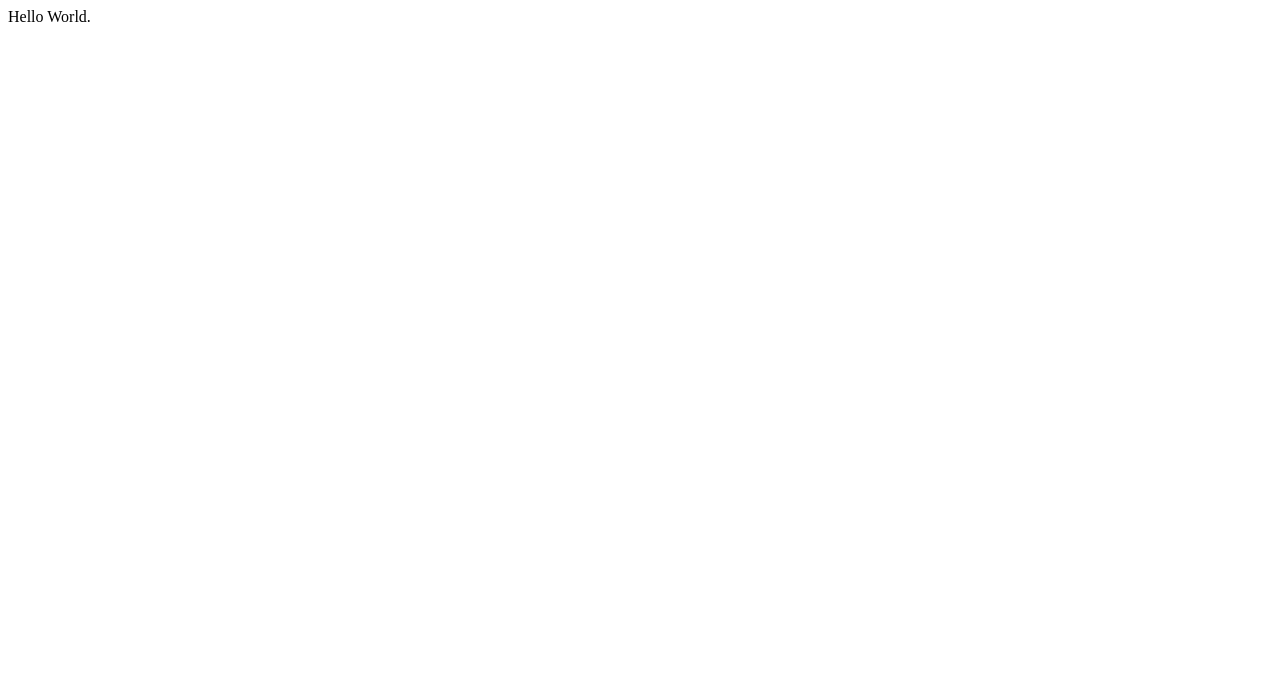
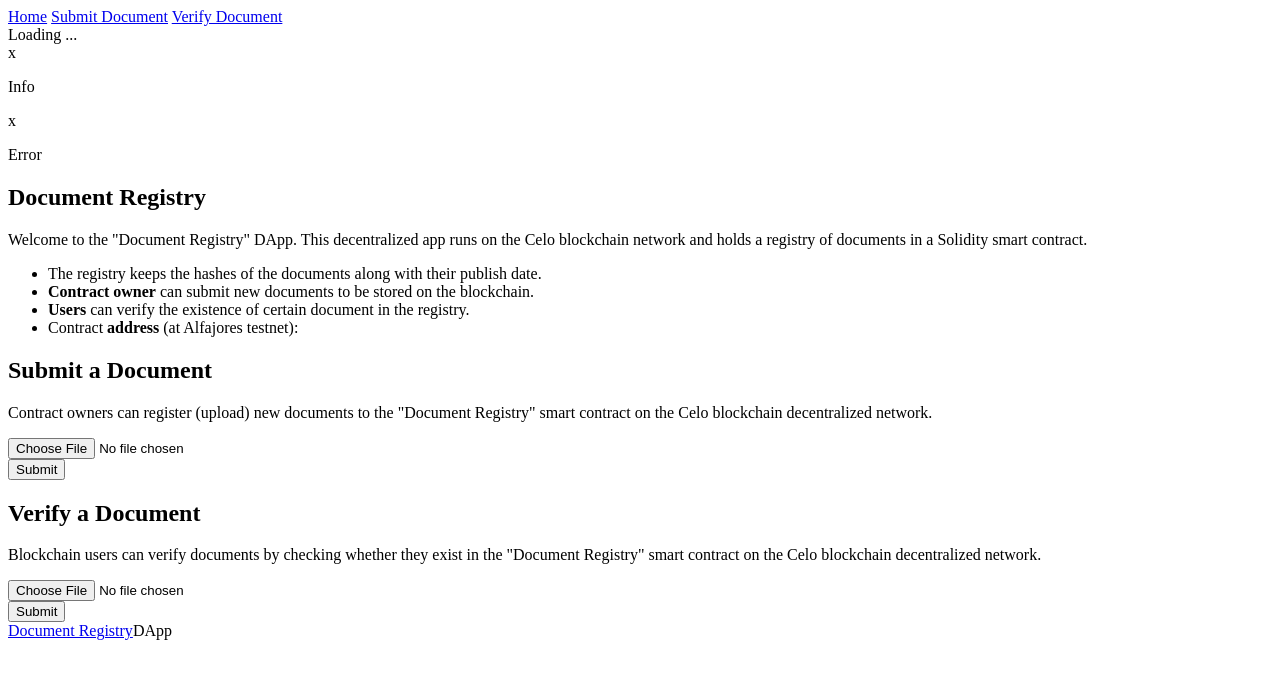
Before and after one commit to Tamara-Ebi-Pere-Victor/Document-Registry, a website built with webpack: page public/index.html in a window 1280 px wide. Built offline with nearby package versions, Linux system fonts and the light colour scheme.

Commit message:
Adding frontEnd

```diff
--- a/public/index.html
+++ b/public/index.html
@@ -1 +1,61 @@
-Hello World.
+<!DOCTYPE html>
+
+<html lang="en">
+
+<head>
+    <meta charset="utf-8" />
+    <meta name="viewport" content="width=device-width, initial-scale=1" />
+
+    <title>Document Registry DApp</title>
+</head>
+
+<body>
+    <header id="menu">
+        <a href="#" id="linkHome">Home</a>
+        <a href="#" id="linkSubmitDocument">Submit Document</a>
+        <a href="#" id="linkVerifyDocument">Verify Document</a>
+    </header>
+
+    <main>
+        <section id="loadingBox">Loading ...</section>
+
+        <section id="infoBox"><header>x</header><p>Info</p></section>
+
+        <section id="errorBox"><header>x</header><p>Error</p></section>
+
+        <section id="viewHome">
+            <h1>Document Registry</h1>
+            Welcome to the "Document Registry" DApp. This decentralized app runs on the Celo blockchain network and holds a registry of documents in a Solidity smart contract.
+            <ul>
+                <li>The registry keeps the hashes of the documents along with their publish date.</li>
+                <li><b>Contract owner</b> can submit new documents to be stored on the blockchain.</li>
+                <li><b>Users</b> can verify the existence of certain document in the registry.</li>
+				<li>Contract <b>address</b> (at Alfajores testnet): <a href="#" id="contractLink" target="_blank"></a></li>
+            </ul>
+        </section>
+
+        <section id="viewSubmitDocument">
+            <h1>Submit a Document</h1>
+            <p>Contract owners can register (upload) new documents to the "Document Registry" smart contract on the Celo blockchain decentralized network.</p>
+            <input type="file" id="documentForUpload" /><br/>
+            <input type="button" id="documentUploadButton" value="Submit" />
+        </section>
+
+        <section id="viewVerifyDocument">
+            <h1>Verify a Document</h1>
+            <p>Blockchain users can verify documents by checking whether they exist in the "Document Registry" smart contract on the Celo blockchain decentralized network.</p>
+            <input type="file" id="documentToVerify" /><br/>
+            <input type="button" id="documentVerifyButton" value="Submit" />
+        </section>
+    </main>
+
+    <footer><a href="https://github.com/Tamara-Ebi-Pere-Victor/Document-Registry">Document Registry</a>DApp</footer>
+
+    <!-- JQuery -->
+    <script type="text/javascript" src="https://cdnjs.cloudflare.com/ajax/libs/jquery/3.6.0/jquery.min.js"></script>
+    <!-- Crypto JS -->
+    <script src="https://cdnjs.cloudflare.com/ajax/libs/crypto-js/4.1.1/crypto-js.min.js"></script>
+    <!--Blockies-->
+    <script src="https://unpkg.com/ethereum-blockies@0.1.1/blockies.min.js"></script>
+</body>
+</html>
```
